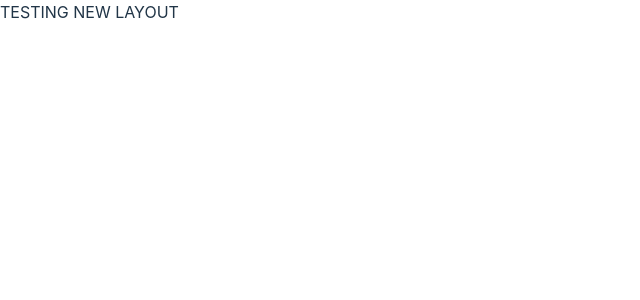
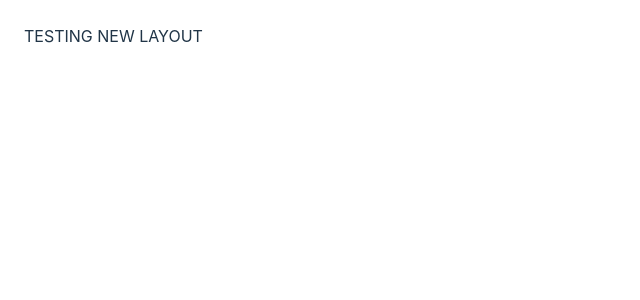
Before and after one commit to josepaulodelacruz/PA_Dashboard, a React (Vite) app: page / in a window 1280 px wide. Shown: the top 300 px of the page, without its empty margins (0-640 px from the left). Built offline with nearby package versions, Linux system fonts and the light colour scheme.

Commit message:
setup styles (ongoing)

```diff
--- a/src/Layouts/DashboardLayout/index.tsx
+++ b/src/Layouts/DashboardLayout/index.tsx
@@ -7,7 +7,18 @@ interface DashboardLayoutProps {
 
 function DashboardLayout({ children } : DashboardLayoutProps ) {
   return (
-    <Box>
+    <Box
+      sx={({ breakpoints, transitions }) => ({
+        p: 3,
+        position: "relative",
+        [breakpoints.up("xl")]: {
+          transition: transitions.create(["margin-left", "margin-right"], {
+            easing: transitions.easing.easeInOut,
+            duration: transitions.duration.standard,
+          }),
+        },
+      })}
+    >
       {children}
     </Box>
   )
```
Also changed, not shown: src/Components/Sidenav/index.tsx (added), src/Types/RouteModel.ts (line endings or trailing spaces).
